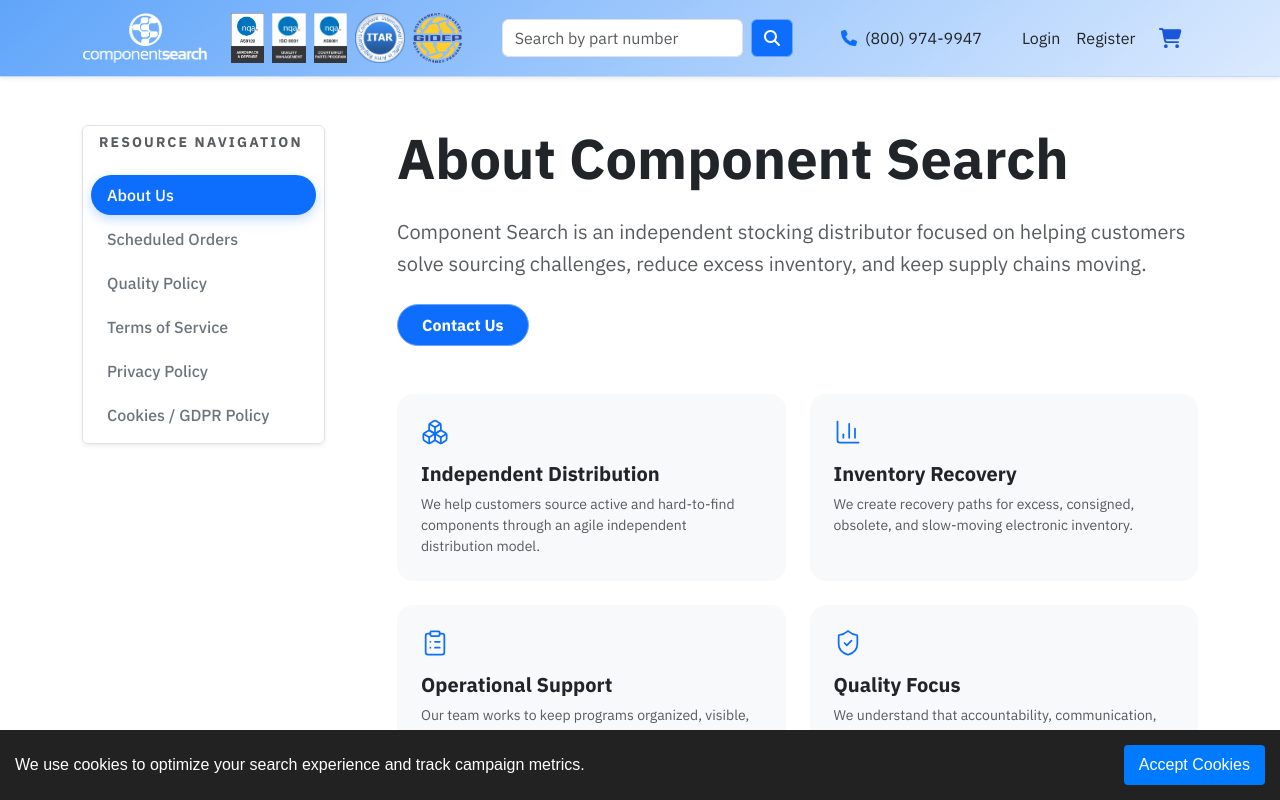
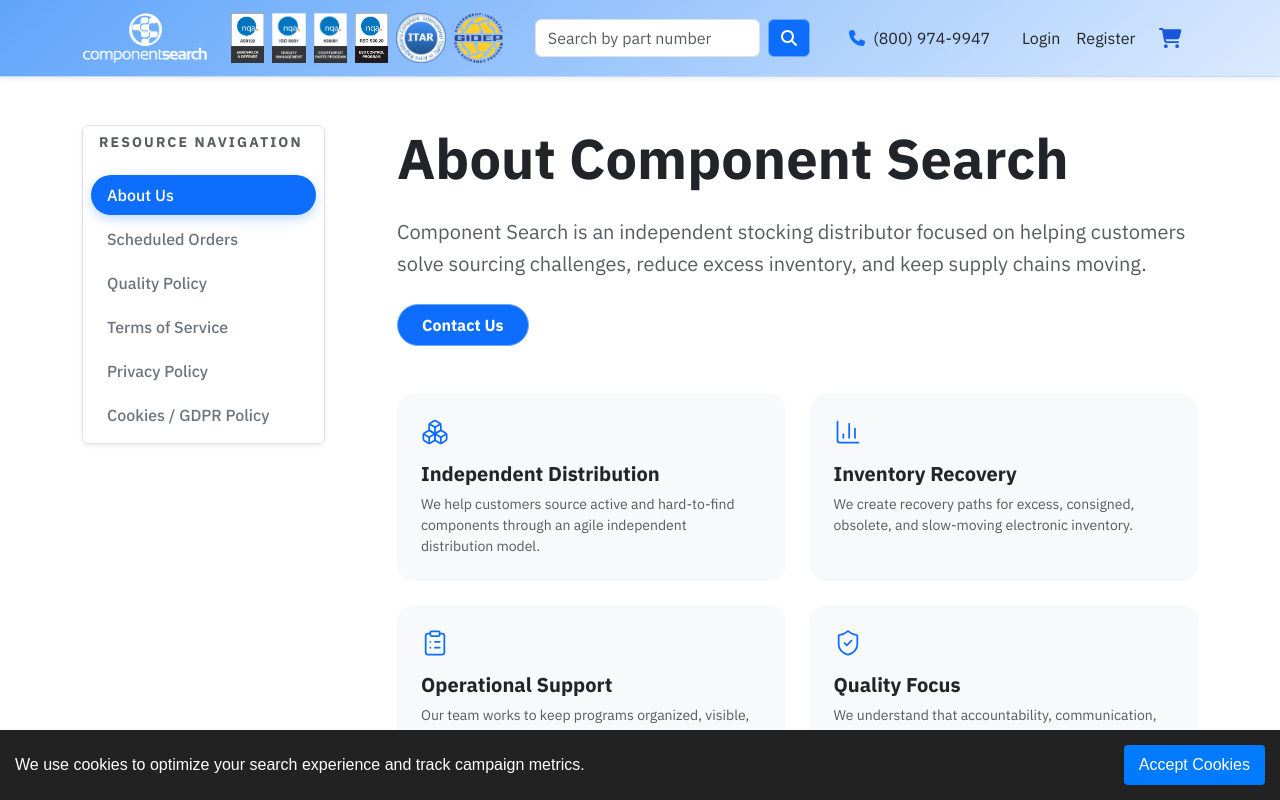
Before and after one commit to sistlasre/component_search_frontend, a React (Create React App) app: page /resource-center in a window 1280 px wide. Shown: the top 800 px of the page. Built offline with nearby package versions, Linux system fonts and the light colour scheme; no server answers.

Commit message:
Updating certs in header and infopages

```diff
--- a/src/components/Header.js
+++ b/src/components/Header.js
@@ -51,6 +51,9 @@
         </a>
         <a target="_blank" rel="noopener noreferrer" href="/certs/component_search_as6081.pdf">
           <img src="/certs/nqa-as6081.jpg" alt="AS 6081 Certification" height="50" className="d-inline-block align-top me-2" />
+        </a>
+        <a target="_blank" rel="noopener noreferrer" href="/certs/component_search_esd2020.pdf">
+          <img src="/certs/nqa-esd2020.png" alt="AS 6081 Certification" height="50" className="d-inline-block align-top me-2" />
         </a>
         <img src="/certs/itar.png" alt="ITAR Certification" height="50" className="d-inline-block align-top me-2" />
         <img src="/certs/gidep.png" alt="GIDEP Certification" height="50" className="d-inline-block align-top me-2" />
--- a/src/components/InfoPages.js
+++ b/src/components/InfoPages.js
@@ -141,6 +141,9 @@
                             <a target="_blank" rel="noopener noreferrer" href="/certs/component_search_as6081.pdf">
                               <img src="/certs/nqa-as6081.jpg" alt="AS 6081 Certification" height="50" className="d-inline-block align-top me-2" />
                             </a>
+                            <a target="_blank" rel="noopener noreferrer" href="/certs/component_search_esd2020.pdf">
+                              <img src="/certs/nqa-esd2020.png" alt="AS 6081 Certification" height="50" className="d-inline-block align-top me-2" />
+                            </a>
                             <img src="/certs/itar.png" alt="ITAR Certification" height="50" className="d-inline-block align-top me-2" />
                             <img src="/certs/gidep.png" alt="GIDEP Certification" height="50" className="d-inline-block align-top me-2" />
                         </div>
```
Also changed, not shown: public/certs/nqa-esd2020.png (added), 1 other file (tests, documents, lock files or other folders).
